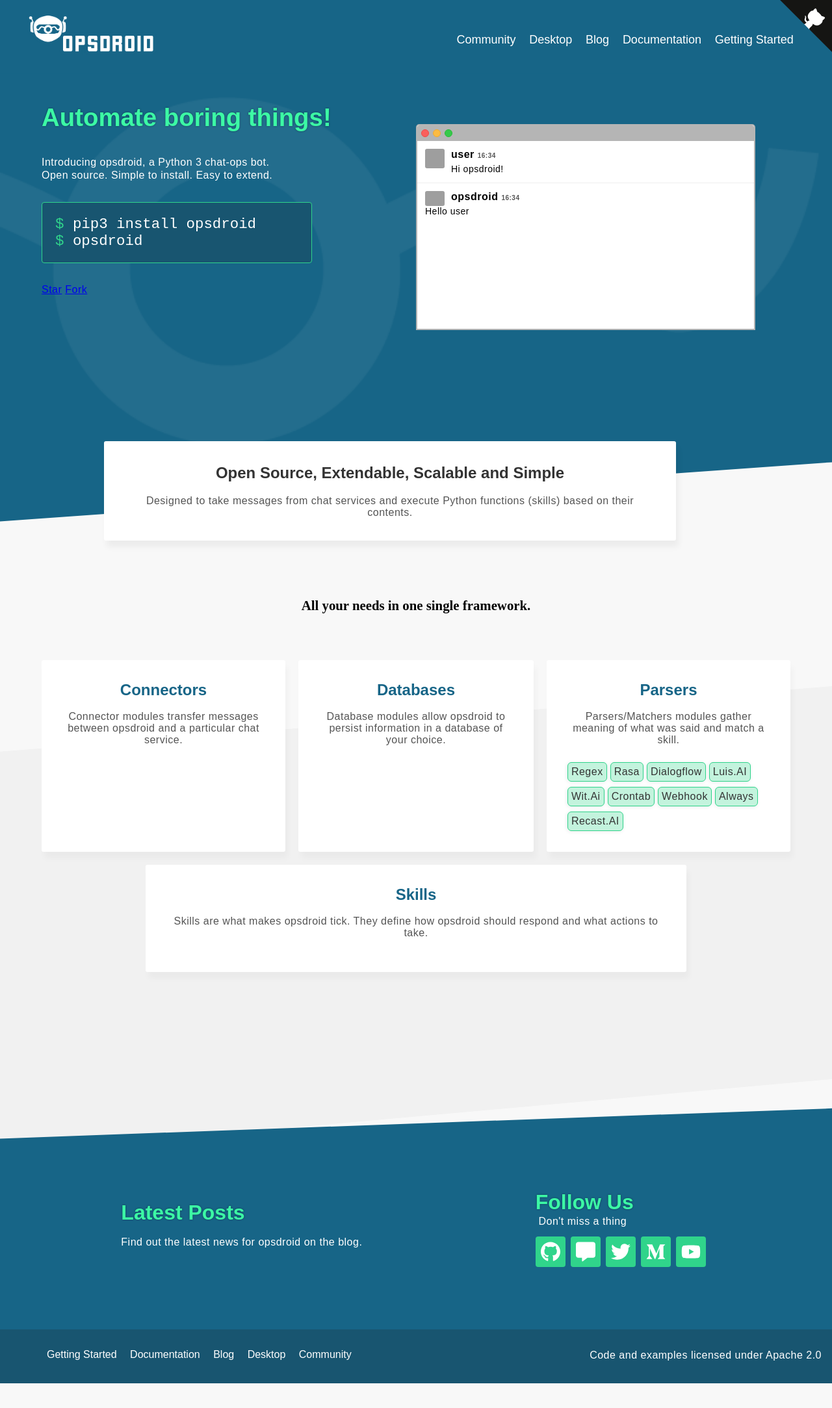
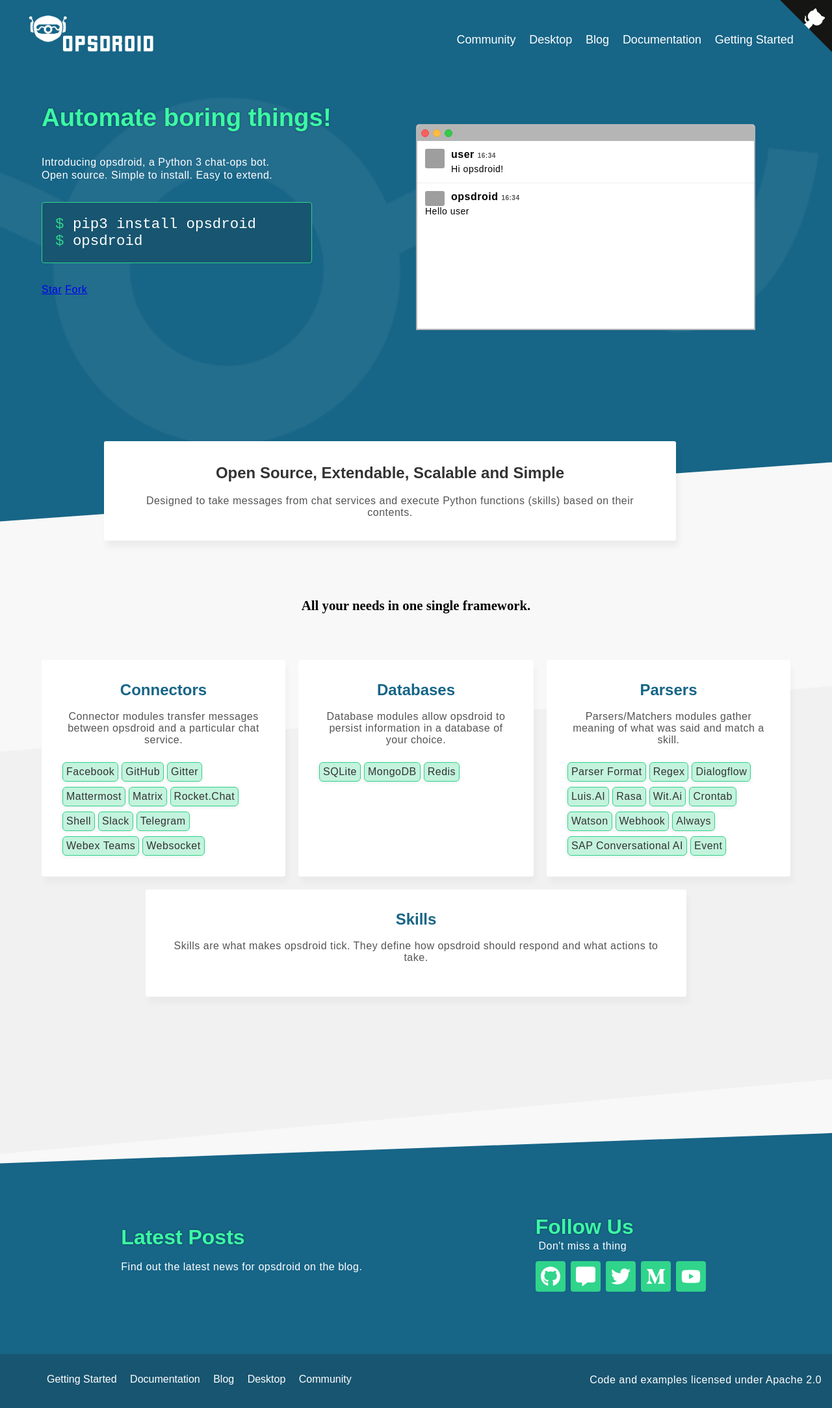
Before and after one commit to opsdroid/opsdroid.github.io, a Jekyll site: the page built from index.html, in a window 1280 px wide. Shown: the whole page at 65% size. Built offline with Jekyll 4.4.1, drawn with Linux system fonts in a browser that asks for light colours; before the commit the page ends 2129 px from its top, so only the background shows below that; grey boxes are pictures that could not be loaded.

Commit message:
Update links for opsdroid modules (#61)

```diff
--- a/index.html
+++ b/index.html
@@ -43,7 +43,19 @@
         Connector modules transfer messages between opsdroid and a particular chat service.
       </p>
 
-      <p id="connectors"></p>
+      <p id="connectors">
+        <a href="https://docs.opsdroid.dev/en/stable/connectors/facebook.html" title="Facebook">Facebook</a>
+        <a href="https://docs.opsdroid.dev/en/stable/connectors/github.html" title="Github">GitHub</a>
+        <a href="https://docs.opsdroid.dev/en/stable/connectors/gitter.html" title="Gitter">Gitter</a>
+        <a href="https://docs.opsdroid.dev/en/stable/connectors/mattermost.html" title="Mattermost">Mattermost</a>
+        <a href="https://docs.opsdroid.dev/en/stable/connectors/matrix.html" title="Matrix">Matrix</a>
+        <a href="https://docs.opsdroid.dev/en/stable/connectors/rocketchat.html" title="Rocket.chat">Rocket.chat</a>
+        <a href="https://docs.opsdroid.dev/en/stable/connectors/shell.html" title="Shell">Shell</a>
+        <a href="https://docs.opsdroid.dev/en/stable/connectors/slack.html" title="Slack">Slack</a>
+        <a href="https://docs.opsdroid.dev/en/stable/connectors/telegram.html" title="Telegram">Telegram</a>
+        <a href="https://docs.opsdroid.dev/en/stable/connectors/webexteams.html" title="Webex Teams">Webex Teams</a>
+        <a href="https://docs.opsdroid.dev/en/stable/connectors/websocket.html" title="Websocket">Websocket</a>
+      </p>
     </div>
 
     <div class="modules databases">
@@ -51,7 +63,11 @@
       <p>
         Database modules allow opsdroid to persist information in a database of your choice.
       </p>
-      <p id="databases"></p>
+      <p id="databases">
+        <a href="https://docs.opsdroid.dev/en/stable/databases/sqlite.html" title="Sqlite">SQLite</a>
+        <a href="https://docs.opsdroid.dev/en/stable/databases/mongo.html" title="Mongodb">MongoDB</a>
+        <a href="https://docs.opsdroid.dev/en/stable/databases/redis.html" title="Redis">Redis</a>
+      </p>
    </div>
 
    <div class="modules parsers">
@@ -60,15 +76,18 @@
       Parsers/Matchers modules gather meaning of what was said and match a skill.
     </p>
     <p id="parsers">
-      <a href="https://docs.opsdroid.dev/en/latest/matchers/regex/" title="Matcher Regex">Regex</a>
-      <a href="https://docs.opsdroid.dev/en/latest/matchers/rasanlu/" title="Matcher Rasa">Rasa</a>
-      <a href="https://docs.opsdroid.dev/en/latest/matchers/dialogflow/" title="Matcher Dialogflow">Dialogflow</a>
-      <a href="https://docs.opsdroid.dev/en/latest/matchers/luis.ai/" title="Matcher LuisAI">Luis.AI</a>
-      <a href="https://docs.opsdroid.dev/en/latest/matchers/wit.ai/" title="Matcher WitAI">Wit.ai</a>
-      <a href="https://docs.opsdroid.dev/en/latest/matchers/crontab/" title="Matcher Crontab">Crontab</a>
-      <a href="https://docs.opsdroid.dev/en/latest/matchers/webhook/" title="Matcher Webhook">Webhook</a>
-      <a href="https://docs.opsdroid.dev/en/latest/matchers/always/" title="Matcher Always">Always</a>
-      <a href="https://docs.opsdroid.dev/en/latest/matchers/recast.ai/" title="Matcher RecastAI">Recast.AI</a>
+      <a href="https://docs.opsdroid.dev/en/stable/skills/matchers/parse.html" title="Parser Format">Parser Format</a>
+      <a href="https://docs.opsdroid.dev/en/stable/skills/matchers/regex.html" title="Matcher Regex">Regex</a>
+      <a href="https://docs.opsdroid.dev/en/stable/skills/matchers/dialogflow.html" title="Matcher Dialogflow">Dialogflow</a>
+      <a href="https://docs.opsdroid.dev/en/stable/skills/matchers/luis.ai.html" title="Matcher LuisAI">Luis.AI</a>
+      <a href="https://docs.opsdroid.dev/en/stable/skills/matchers/rasanlu.html" title="Matcher Rasa">Rasa</a>
+      <a href="https://docs.opsdroid.dev/en/stable/skills/matchers/wit.ai.html" title="Matcher WitAI">Wit.ai</a>
+      <a href="https://docs.opsdroid.dev/en/stable/skills/matchers/crontab.html" title="Matcher Crontab">Crontab</a>
+      <a href="https://docs.opsdroid.dev/en/stable/skills/matchers/watson.html" title="Watson">Watson</a>
+      <a href="https://docs.opsdroid.dev/en/stable/skills/matchers/webhook.html" title="Matcher Webhook">Webhook</a>
+      <a href="https://docs.opsdroid.dev/en/stable/skills/matchers/always.html" title="Matcher Always">Always</a>
+      <a href="https://docs.opsdroid.dev/en/stable/skills/matchers/sapcai.html" title="SAP Conversational AI">SAP Conversational AI</a>
+      <a href="https://docs.opsdroid.dev/en/stable/skills/matchers/event.html" title="Event">Event</a>
 
     </p>
     </div>
```
Also changed, not shown: scripts/main.js (+0 -12 lines), scripts/modules.js (+0 -12 lines), scripts/main.min.js.
